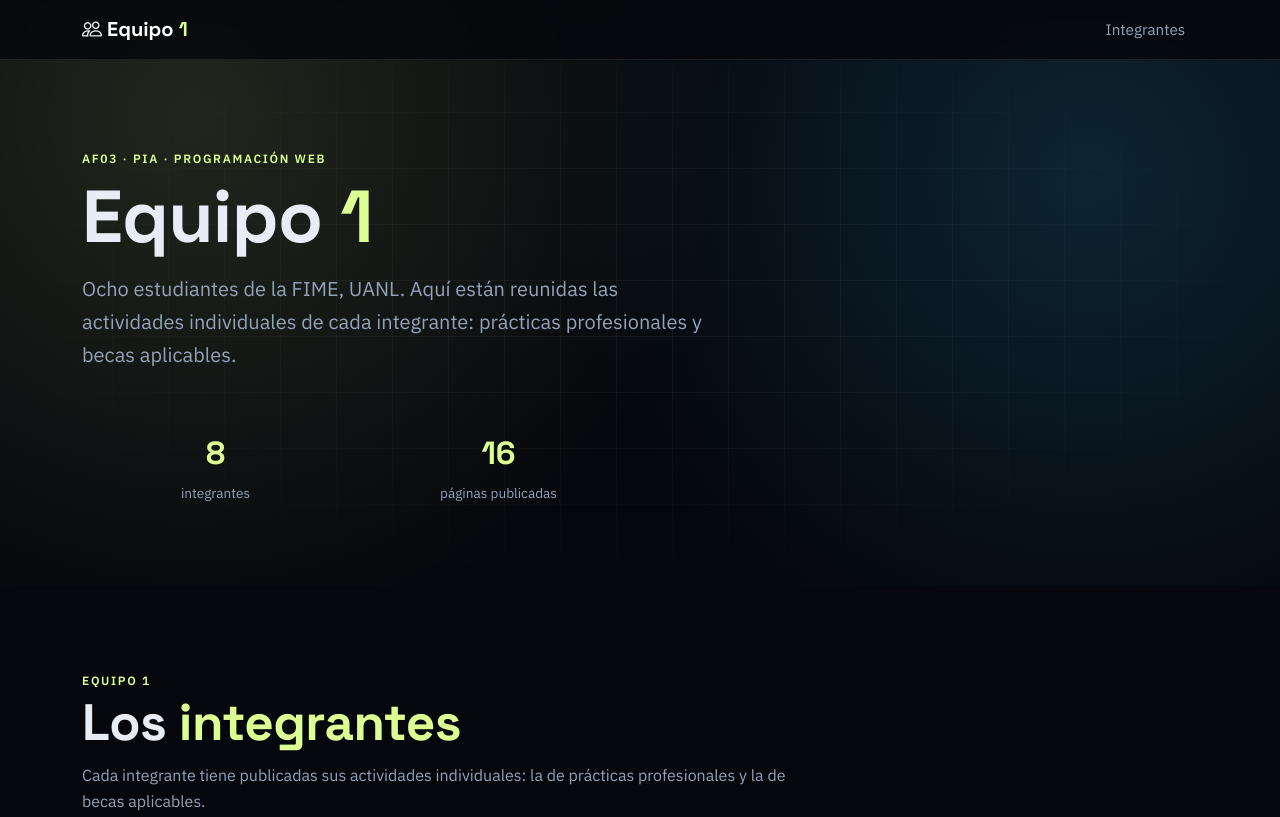
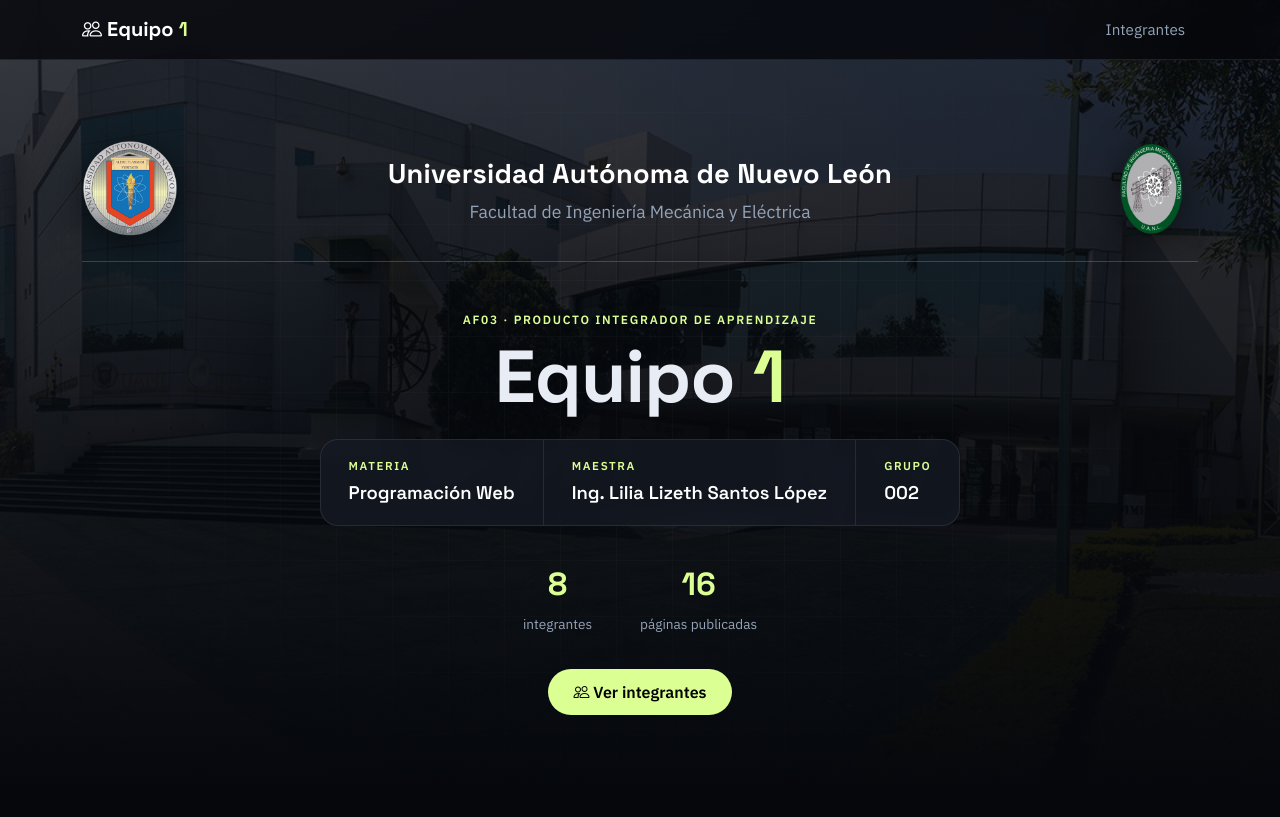
Before and after one commit to dvdatogro-123/AF03-PIA, a plain HTML site: page index.html in a window 1280 px wide. Shown: the top 817 px of the page. Drawn offline with nearby package versions, Linux system fonts and the light colour scheme.

Commit message:
Agrega portada con logos UANL y FIME y datos de la materia

```diff
--- a/css/styles.css
+++ b/css/styles.css
@@ -100,6 +100,47 @@ code, pre, .code { font-family: var(--font-code); }
 .stat b { display: block; font-family: var(--font-head); font-size: 2rem; color: var(--lime); }
 .stat span { color: var(--muted); font-size: .85rem; }
 
+/* ---------- Portada ---------- */
+.portada {
+  min-height: 100vh; display: flex; align-items: center;
+  padding: 6.5rem 0 3rem;
+  background:
+    linear-gradient(180deg, rgba(5, 7, 12, .78) 0%, rgba(5, 7, 12, .9) 55%, var(--bg) 100%),
+    url("../img/fime-fachada.jpg") center / cover no-repeat;
+}
+.portada::before { opacity: .25; }
+.portada .container { display: flex; flex-direction: column; gap: 3rem; }
+.portada-inst {
+  display: grid; grid-template-columns: auto 1fr auto; align-items: center; gap: 1.5rem;
+  padding-bottom: 1.5rem; border-bottom: 1px solid rgba(255, 255, 255, .18);
+}
+.portada-logo {
+  width: 96px; height: 96px; object-fit: contain;
+  filter: drop-shadow(0 6px 18px rgba(0, 0, 0, .55));
+}
+.portada-nombres { text-align: center; min-width: 0; }
+.portada-nombres p { margin: 0; }
+.inst-uni { font-family: var(--font-head); font-weight: 700; font-size: clamp(1.1rem, 2.6vw, 1.7rem); color: #fff; letter-spacing: .01em; }
+.inst-fac { color: var(--muted); font-size: clamp(.85rem, 1.8vw, 1.1rem); }
+.portada-centro { text-align: center; display: flex; flex-direction: column; align-items: center; }
+.portada-datos {
+  display: grid; grid-template-columns: repeat(3, auto); gap: 0; margin: 0 0 2rem;
+  background: rgba(21, 26, 36, .78); border: 1px solid var(--line); border-radius: var(--radius);
+  backdrop-filter: blur(6px);
+}
+.portada-datos > div { padding: 1rem 1.75rem; text-align: left; }
+.portada-datos > div + div { border-left: 1px solid var(--line); }
+.portada-datos dt { font-size: .72rem; letter-spacing: .14em; text-transform: uppercase; color: var(--lime); font-weight: 700; }
+.portada-datos dd { margin: .2rem 0 0; font-family: var(--font-head); font-size: 1.15rem; font-weight: 600; color: #fff; }
+.portada-stats { display: flex; gap: 3rem; margin-bottom: 2rem; }
+.portada-cta { padding: .7rem 1.6rem; border-radius: 999px; }
+@media (max-width: 767px) {
+  .portada-inst { gap: .75rem; }
+  .portada-logo { width: 56px; height: 56px; }
+  .portada-datos { grid-template-columns: 1fr; width: 100%; }
+  .portada-datos > div + div { border-left: 0; border-top: 1px solid var(--line); }
+}
+
 /* ---------- Secciones ---------- */
 .part { padding: 5rem 0; }
 .part-internet { background: var(--bg); --accent: var(--lime); }
--- a/index.html
+++ b/index.html
@@ -26,16 +26,35 @@
 <main>
 
 <!-- ================= HERO ================= -->
-<header class="hero" id="inicio">
+<header class="hero portada" id="inicio">
   <div class="container">
-    <span class="eyebrow">AF03 · PIA · Programación Web</span>
-    <h1 class="mt-2 mb-3">Equipo <span class="hl-lime">1</span></h1>
-    <p class="lead mb-4">Ocho estudiantes de la FIME, UANL. Aquí están reunidas las actividades individuales de cada integrante: prácticas profesionales y becas aplicables.</p>
+    <div class="portada-inst">
+      <img class="portada-logo" src="img/uanl.png" width="294" height="300" alt="Escudo de la Universidad Autónoma de Nuevo León">
+      <div class="portada-nombres">
+        <p class="inst-uni">Universidad Autónoma de Nuevo León</p>
+        <p class="inst-fac">Facultad de Ingeniería Mecánica y Eléctrica</p>
+      </div>
+      <img class="portada-logo" src="img/fime.png" width="270" height="270" alt="Logo de la Facultad de Ingeniería Mecánica y Eléctrica">
+    </div>
 
-    <div class="row g-3 mt-4 pt-3">
-      <div class="col-6 col-md-3 stat"><b id="nTeam">8</b><span>integrantes</span></div>
-      <div class="col-6 col-md-3 stat"><b id="nPages">16</b><span>páginas publicadas</span></div>
+    <div class="portada-centro">
+      <span class="eyebrow">AF03 · Producto Integrador de Aprendizaje</span>
+      <h1 class="mt-2 mb-4">Equipo <span class="hl-lime">1</span></h1>
+
+      <dl class="portada-datos">
+        <div><dt>Materia</dt><dd>Programación Web</dd></div>
+        <div><dt>Maestra</dt><dd>Ing. Lilia Lizeth Santos López</dd></div>
+        <div><dt>Grupo</dt><dd>002</dd></div>
+      </dl>
+
+      <div class="portada-stats">
+        <div class="stat"><b id="nTeam">8</b><span>integrantes</span></div>
+        <div class="stat"><b id="nPages">16</b><span>páginas publicadas</span></div>
+      </div>
+
+      <a class="btn btn-lime portada-cta" href="#integrantes"><i class="bi bi-people"></i> Ver integrantes</a>
     </div>
+
   </div>
 </header>
 
```
Also changed, not shown: img/fime-fachada.jpg (added), img/fime.png (added), img/uanl.png (added).
